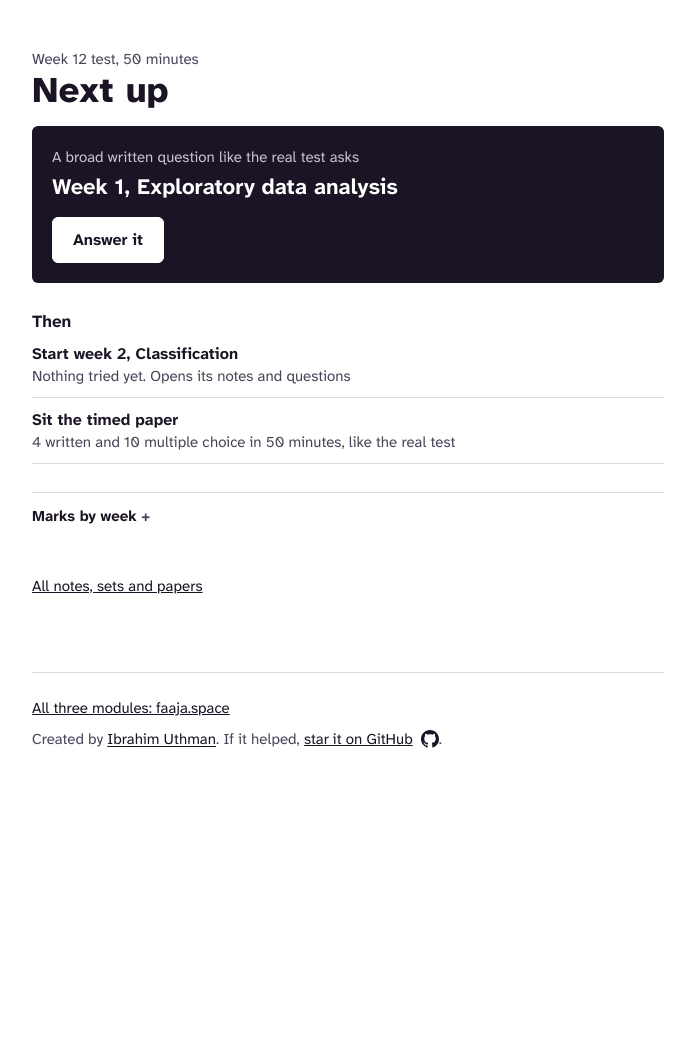
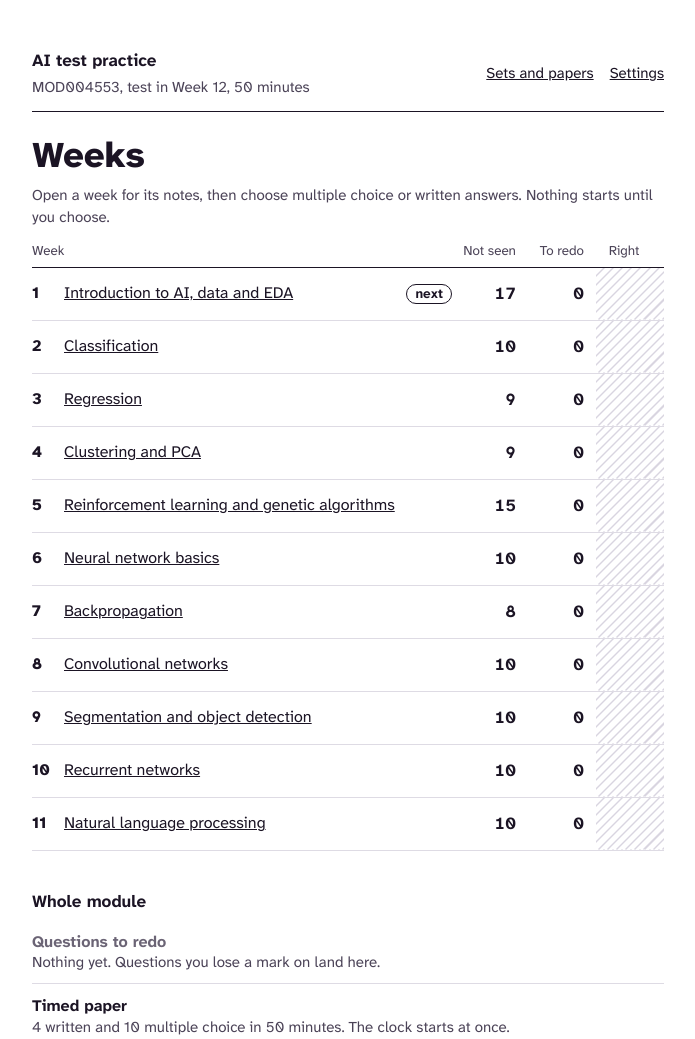
Before and after one commit to IbdotBoss/ai-quiz, a plain HTML site: page docs/index.html in a window 1280 px wide. Shown: the top 1039 px of the page, without its empty margins (292-987 px from the left). Before the commit the page ends 855 px from the top, so only its background shows below. Drawn offline with Linux system fonts and the light colour scheme.

Commit message:
Home page as a deck list of weeks, with a header for sets and settings
One row per week: not seen, to redo, percent right. Weeks open their notes, so nothing starts a test from the list. The timed paper asks before its clock starts.

Co-Authored-By: Claude Opus 5.5 <noreply@anthropic.com>

```diff
--- a/docs/index.html
+++ b/docs/index.html
@@ -137,6 +137,28 @@ dialog::backdrop{background:var(--veil)}
 dialog .nav{margin-top:20px}
 
 /* home */
+.bar{display:flex;flex-wrap:wrap;justify-content:space-between;align-items:center;gap:4px 16px;padding-bottom:12px;border-bottom:1.5px solid var(--ink);margin-bottom:24px}
+.bar b{display:block;font-size:var(--t-m)}.bar span{font-size:var(--t-s);color:var(--ink-2)}
+.bar nav{display:flex;gap:16px}
+.busy{display:flex;flex-wrap:wrap;align-items:center;justify-content:space-between;gap:12px;background:var(--tint);border-radius:var(--r);padding:12px 16px;margin-bottom:24px}
+.deck{width:100%;border-collapse:collapse;margin-top:12px;font-variant-numeric:tabular-nums}
+.deck thead th{font-size:var(--t-xs);font-weight:400;color:var(--ink-2);text-align:left;padding:0 0 6px;border-bottom:1.5px solid var(--ink)}
+.deck .n{text-align:right;width:68px;padding-right:12px}
+.deck td,.deck tbody th{border-bottom:1px solid var(--hair);padding:0}
+.deck td.n{font-weight:700}.deck td.bad{color:var(--wrong)}
+.deck .pc{width:60px;text-align:center;font-weight:800}
+.deck thead .pc,.deck thead th:last-child{text-align:center}
+.deck .nt{background:repeating-linear-gradient(135deg,var(--paper) 0 5px,var(--hatch) 5px 6.5px)}
+.deck .wk{display:flex;flex-wrap:wrap;gap:4px 8px;width:100%;min-height:52px;align-items:center;text-align:left;border:0;border-radius:0;padding:6px 8px 6px 0;font-weight:400;line-height:1.3;background:none}
+.deck .wk b{font-weight:800;flex:0 0 1.5em}.deck .wk span{text-decoration:underline;flex:1 1 10em}
+.deck .wk:hover span{text-decoration-thickness:2px}
+.tag{font-size:var(--t-xs);font-weight:700;border:1.5px solid var(--ink);border-radius:999px;padding:0 8px}
+.mods{display:grid;gap:0;margin-top:8px}
+.mods button{display:flex;flex-direction:column;gap:2px;text-align:left;border:0;border-bottom:1px solid var(--hair);border-radius:0;padding:12px 0;font-weight:400;background:none}
+.mods button span{color:var(--ink-2);font-size:var(--t-s)}
+.mods button:hover:not(:disabled) b{text-decoration:underline}
+h2.wh{margin-top:40px}
+@media(max-width:420px){.deck .n{width:46px;padding-right:6px}.deck .pc{width:50px}.deck .wk b{flex-basis:1.2em}}
 .kick{font-size:var(--t-s);color:var(--ink-2);margin:0}
 .next{background:var(--ink);color:var(--paper);border-radius:var(--r);padding:20px;margin-top:16px}
 .next small{display:block;font-size:var(--t-s);color:var(--ink-3)}
@@ -253,59 +275,43 @@ function home() {
   clearInterval(tick);
   const resume = st.run && !st.run.done, toMark = st.run && st.run.done && st.run.exam;
   const left = resume && st.run.limit ? Math.ceil(timeLeft() / 60) : 0;
-  // Stable pick so the card does not change on every visit: lowest score, then earliest week.
-  const top = FOCUS.slice().sort((a, b) => ((st.sc[a.id] ?? -1) - (st.sc[b.id] ?? -1)) || a.week - b.week)[0], redo = weakQ().length;
-
-  // An untouched week other than the one the card already points to.
-  const fresh = weeksPresent.find(w => !cell(w, true).tried && !cell(w, false).tried && !(top && !resume && !toMark && w === top.week));
-  let card;
-  if (resume) card = [`You stopped at question ${st.run.i + 1} of ${st.run.ids.length}${st.run.limit ? (left ? `, ${left} min left` : ", time is up") : ""}`, st.run.title, "Resume"];
-  else if (toMark) card = ["Handed in and waiting for your marks", st.run.title, "Mark it"];
-  else if (top && (st.sc[top.id] ?? -1) >= 1) card = ["Every test focus answer has full marks", "Timed paper, 4 written and 10 multiple choice", "Start the paper"];
-  else if (top) card = [top.id in st.sc ? `Your weakest broad written answer, ${Math.round(st.sc[top.id] * 100)}% last time` : "A broad written question like the real test asks", `Week ${top.week}, ${top.topic}`, "Answer it"];
-  const then = [];
-  if (redo) then.push(["t-redo", `Redo ${Math.min(redo, 20)} ${redo === 1 ? "question" : "questions"} you lost marks on`, "From your earlier sets"]);
-  if (fresh) then.push(["t-week", `Start week ${fresh}, ${WEEKS[fresh] || ""}`, "Nothing tried yet. Opens its notes and questions"]);
-  if ((resume || toMark) && top && (st.sc[top.id] ?? -1) < 1 && top.week !== fresh && then.length < 2) then.push(["t-focus", "Answer a broad written question", `Week ${top.week}, ${top.topic}`]);
-  if (then.length < 2 && !(card && card[2] === "Start the paper")) then.push(["t-timed", "Sit the timed paper", "4 written and 10 multiple choice in 50 minutes, like the real test"]);
-  const td = (w, ex) => {
-    const c = cell(w, ex), kind = ex ? "written answer" : "multiple choice";
-    if (!c.qs.length) return "<td></td>";
-    const pct = Math.round(c.frac * 100), bin = Math.min(9, Math.floor(c.frac * 10));
-    return c.tried
-      ? `<td><button data-w="${w}" data-ex="${ex ? 1 : 0}" style="background:${VIR[bin]};color:${bin > 4 ? "var(--ink)" : "var(--paper)"}" aria-label="Week ${w}, ${kind} questions. ${pct} percent right, ${c.tried} of ${c.qs.length} tried. Practise.">${pct}%<small class="tr">${c.tried} of ${c.qs.length}</small></button></td>`
-      : `<td><button class="new" data-w="${w}" data-ex="${ex ? 1 : 0}" aria-label="Week ${w}, ${kind} questions. Not started, ${c.qs.length} questions. Practise.">new</button></td>`;
+  // Stable pick, lowest score then earliest week. Its week row is marked "next".
+  const top = FOCUS.slice().sort((a, b) => ((st.sc[a.id] ?? -1) - (st.sc[b.id] ?? -1)) || a.week - b.week)[0];
+  const nextW = top && (st.sc[top.id] ?? -1) < 1 ? top.week : 0, redo = weakQ().length;
+  // One row per week, like a deck list: questions not seen, questions to redo, share right.
+  const row = w => {
+    const qs = pool().filter(q => q.week === w), tried = qs.filter(q => q.id in st.sc), bad = tried.filter(q => st.sc[q.id] < 1).length;
+    const frac = tried.length ? tried.reduce((t, q) => t + st.sc[q.id], 0) / tried.length : 0, bin = Math.min(9, Math.floor(frac * 10));
+    const right = tried.length ? `<td class="pc" style="background:${VIR[bin]};color:${bin > 4 ? "var(--ink)" : "var(--paper)"}">${Math.round(frac * 100)}%</td>` : `<td class="pc nt"><span class="vh">not tried</span></td>`;
+    return `<tr${w === nextW ? ' class="nx"' : ""}><th scope="row"><button class="wk" data-week="${w}"><b>${w}</b><span>${esc(WEEKS[w] || "")}</span>${w === nextW ? `<small class="tag">next</small>` : ""}</button></th><td class="n">${qs.length - tried.length}</td><td class="n${bad ? " bad" : ""}">${bad}</td>${right}</tr>`;
   };
+  const busy = resume ? [`${esc(st.run.title)}. You stopped at question ${st.run.i + 1} of ${st.run.ids.length}${st.run.limit ? (left ? `, ${left} min left` : ", time is up") : ""}.`, "Resume"]
+    : toMark ? [`${esc(st.run.title)} is handed in and waiting for your marks.`, "Mark it"] : null;
   app.innerHTML = `
-  <p class="kick">Week 12 test, 50 minutes</p>
-  <h1>Next up</h1>
-  ${card ? `<div class="next"><small>${esc(card[0])}</small><b>${esc(card[1])}</b><button id="go">${card[2]}</button></div>` : ""}
-  ${then.length ? `<div class="then"><h2>Then</h2>${then.map(t => `<button id="${t[0]}"><b>${esc(t[1])}</b><span>${esc(t[2])}</span></button>`).join("")}</div>` : ""}
-  <details class="sq"><summary id="hm">Marks by week<span aria-hidden="true" class="pm"></span></summary>
-  <table class="plot" aria-labelledby="hm">
-    <thead><tr><th scope="col"><span class="vh">Week</span></th><th scope="col">Multiple choice</th><th scope="col">Written</th></tr></thead>
-    <tbody>${weeksPresent.map(w => `<tr><th scope="row"><button class="wk" data-week="${w}" aria-label="Week ${w}, ${esc(WEEKS[w] || "")}. Open notes and questions."><b>${w}</b><span>${esc(WEEKS[w] || "")}</span></button></th>${td(w, false)}${td(w, true)}</tr>`).join("")}</tbody>
+  <header class="bar"><div><b>AI test practice</b><span>MOD004553, test in Week 12, 50 minutes</span></div>
+    <nav aria-label="Site"><button class="l" id="all">Sets and papers</button><button class="l" id="set">Settings</button></nav></header>
+  ${busy ? `<div class="busy" role="status"><span>${busy[0]}</span><button class="p" id="go">${busy[1]}</button></div>` : ""}
+  <h1>Weeks</h1>
+  <p class="s">Open a week for its notes, then choose multiple choice or written answers. Nothing starts until you choose.</p>
+  <table class="deck">
+    <thead><tr><th scope="col">Week</th><th scope="col" class="n">Not seen</th><th scope="col" class="n">To redo</th><th scope="col" class="n">Right</th></tr></thead>
+    <tbody>${weeksPresent.map(row).join("")}</tbody>
   </table>
-  <div class="key"><span>0%</span><span class="sw" aria-hidden="true">${VIR.map(c => `<i style="background:${c}"></i>`).join("")}</span><span>100% right</span><span class="nw" aria-hidden="true"></span><span>not tried</span></div>
-  </details>
-  <p class="more"><button class="l" id="all">All notes, sets and papers</button></p>
+  <h2 class="wh">Whole module</h2>
+  <div class="mods">
+    <button id="t-redo" ${redo ? "" : "disabled"}><b>Questions to redo</b><span>${redo ? `${Math.min(redo, 20)} of your ${redo} missed questions. No clock.` : "Nothing yet. Questions you lose a mark on land here."}</span></button>
+    <button id="t-timed"><b>Timed paper</b><span>4 written and 10 multiple choice in 50 minutes. The clock starts at once.</span></button>
+    <button id="t-mock"><b>Tutor's mock test</b><span>The ${MOCK.length} questions the tutor posted. No clock.</span></button>
+  </div>
   ${FOOT}`;
   if (!first) focusOn("h1"); first = false;
   app.querySelectorAll(".wk").forEach(b => b.onclick = () => goWeek(+b.dataset.week));
-  app.querySelectorAll(".plot td button").forEach(b => b.onclick = () => {
-    const w = +b.dataset.w, ex = b.dataset.ex === "1", c = cell(w, ex);
-    start({title:`Week ${w}, ${ex ? "written answers" : "multiple choice"}`, ids:weakest(c.qs).slice(0, ex ? 5 : 10).map(q => q.id)});
-  });
-  const one = () => start({title:`Test focus, Week ${top.week}`, ids:[top.id]});
-  const allDone = !resume && !toMark && top && (st.sc[top.id] ?? -1) >= 1;
-  on("go", resume || toMark ? () => show() : allDone ? timed : one);
-  on("t-focus", one);
+  on("go", () => show());
+  on("all", () => { menu(); window.scrollTo(0, 0); });
+  on("set", () => { menu(); const h = document.getElementById("settings"); if (h) { h.tabIndex = -1; h.scrollIntoView(); h.focus({preventScroll:true}); } });
   on("t-redo", () => start({title:"Questions to redo", ids:weakest(weakQ()).slice(0, 20).map(q => q.id)}));
-  on("t-week", () => goWeek(fresh));
-  on("t-timed", timed);
-  // Keep the minutes on the card current while home is open.
-  if (resume && st.run.limit) tick = setInterval(() => { const m = Math.ceil(timeLeft() / 60), el = app.querySelector(".next small"); if (el) el.textContent = `You stopped at question ${st.run.i + 1} of ${st.run.ids.length}, ${m ? m + " min left" : "time is up"}`; if (!m) clearInterval(tick); }, 15000);
-  on("all", () => { menu(); window.scrollTo(0, 0); });
+  on("t-timed", () => { if (confirm("Start the timed paper? The 50 minute clock starts now and keeps running if you leave.")) timed(); });
+  on("t-mock", () => start({title:"Tutor's mock test", ids:[...MOCK.filter(q => !isEx(q)), ...MOCK.filter(isEx)].map(q => q.id), exam:true}));
 }
 
 // Every feature on one list, one tap from home.
@@ -328,7 +334,7 @@ function menu() {
     ${paper("Timed paper", "4 written and 10 multiple choice from different weeks. The clock keeps running if you leave.", "14 questions, 50 min", [["m-timed", "Test"]])}
     ${paper("Tutor's mock test", "The mock the tutor posted on 23 November. No clock.", MOCK.length + " questions", [["s-mock", "Study", 1], ["m-mock", "Test"]])}
   </div>
-  <h2>Ask AI</h2>
+  <h2 id="settings">Settings, Ask AI</h2>
   <fieldset><legend class="s" id="ai-sum">${aiSum()}</legend>
     <div class="row">${Object.entries(AI).map(([k, t]) => `<label class="o"><input type="radio" name="ai" value="${k}" ${st.ai === k ? "checked" : ""}><span>${t.name}</span></label>`).join("")}</div>
     <label class="o" style="border:0;grid-template-columns:22px minmax(0,1fr)"><input type="checkbox" id="ai-temp" ${st.aiTemp ? "checked" : ""}><span>Open in a temporary chat. Works for Claude and ChatGPT.</span></label>
```
Also changed, not shown: template.html (+53 -47 lines).
